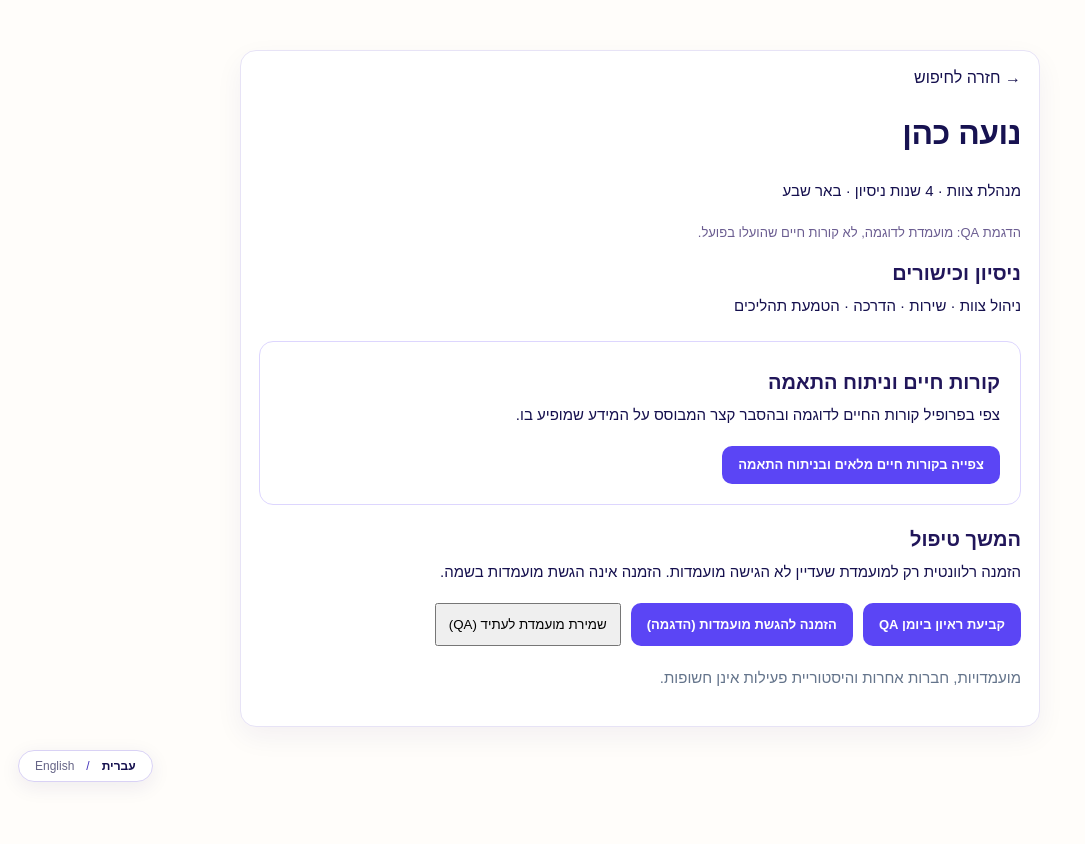
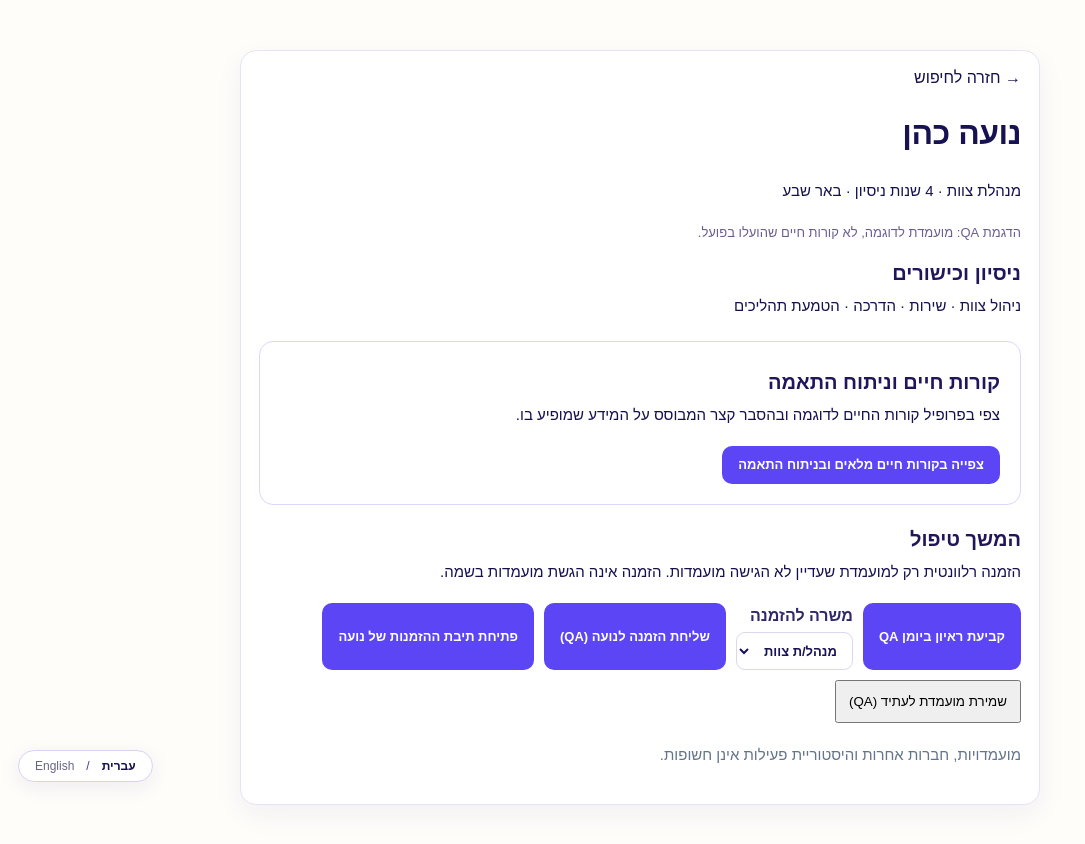
Before and after one commit to IritSel/recruitment-ai, a Next.js app: page /recruiter/candidates/1 in a window 1280 px wide. Shown: the top 844 px of the page, without its empty margins (0-1085 px from the left). Before the commit the page ends 800 px from the top, so only its background shows below. Built offline with nearby package versions, Linux system fonts and the light colour scheme.

Commit message:
Enable QA candidate invitation with selectable job and candidate inbox link

```diff
--- a/app/recruiter/candidates/1/page.tsx
+++ b/app/recruiter/candidates/1/page.tsx
@@ -6,7 +6,10 @@ export default function CandidateSearchProfile(){
  const en=useSiteLanguage()==="en";
  const [note,setNote]=useState("");
  const [saved,setSaved]=useState(false);
- useEffect(()=>{try{setSaved((JSON.parse(localStorage.getItem("how-qa-saved-candidates")||"[]") as string[]).includes("noa"))}catch{}},[]);
+ const [jobs,setJobs]=useState<{id:string;title:string}[]>([]);
+ const [selectedJob,setSelectedJob]=useState("qa-demo-team");
+ useEffect(()=>{try{const raw=JSON.parse(localStorage.getItem("how-qa-published-jobs")||"[]");setJobs([{id:"qa-demo-service",title:"נציגי שירות"},{id:"qa-demo-team",title:"מנהל/ת צוות"},{id:"qa-demo-backoffice",title:"בק אופיס"},...(Array.isArray(raw)?raw.filter((j:any)=>j?.qa===true&&typeof j.id==="string"&&typeof j.title==="string").map((j:any)=>({id:j.id,title:j.title})):[])]);setSaved((JSON.parse(localStorage.getItem("how-qa-saved-candidates")||"[]") as string[]).includes("noa"))}catch{}},[]);
+ function invite(){try{const title=jobs.find(j=>j.id===selectedJob)?.title;if(!title){setNote("יש לבחור משרה.");return}const raw=JSON.parse(localStorage.getItem("how-qa-job-offers")||"[]");const list=Array.isArray(raw)?raw:[];const next=[...list.filter((o:any)=>!(o.candidateId==="noa"&&o.jobId===selectedJob)),{candidateId:"noa",jobId:selectedJob,jobTitle:title,status:"pending",sentAt:new Date().toISOString(),recruiterName:"מגייסת QA",companyName:"חברת הדגמה HOW?"}];localStorage.setItem("how-qa-job-offers",JSON.stringify(next));setNote("ההזמנה נשלחה לתיבת ההזמנות של נועה כהן בסביבת QA. אפשר לפתוח את תיבת המועמדת בדפדפן זה כדי לאמת קבלה.")}catch{setNote("לא ניתן לשמור את ההזמנה.")}}
  function toggleSaved(){try{const raw=JSON.parse(localStorage.getItem("how-qa-saved-candidates")||"[]");const ids:string[]=Array.isArray(raw)?raw.filter((v):v is string=>typeof v==="string"):[];const next=saved?ids.filter(id=>id!=="noa"):Array.from(new Set([...ids,"noa"]));localStorage.setItem("how-qa-saved-candidates",JSON.stringify(next));setSaved(!saved);setNote(saved?"המועמדת הוסרה מהרשימה השמורה ב־QA.":"המועמדת נשמרה ב־QA. אפשר להציע לה משרה מתוך דף המשרות.")}catch{setNote("לא ניתן לשמור בדפדפן.")}}
  return <main className="shell"><section className="choice" style={{maxWidth:800,margin:"50px auto"}}>
  <Link href="/recruiter/candidates">→ {en?"Back to search":"חזרה לחיפוש"}</Link>
@@ -21,7 +24,7 @@ export default function CandidateSearchProfile(){
  <h2>{en?"Next action":"המשך טיפול"}</h2>
  <p>{en?"An invitation is appropriate only for someone who has not applied to the job. It does not submit an application on their behalf.":"הזמנה רלוונטית רק למועמדת שעדיין לא הגישה מועמדות. הזמנה אינה הגשת מועמדות בשמה."}</p>
  <div style={{display:"flex",gap:10,flexWrap:"wrap"}}><Link className="button" href="/recruiter/schedule?candidate=noa">קביעת ראיון ביומן QA</Link>
- <button className="button" onClick={()=>setNote(en?"Demo only: No invitation was actually sent.":"הדגמה בלבד: לא נשלחה הזמנה בפועל.")}>{en?"Invite to apply (demo)":"הזמנה להגשת מועמדות (הדגמה)"}</button>
+ <label style={{display:"grid",gap:4}}>משרה להזמנה<select aria-label="בחירת משרה להזמנה" value={selectedJob} onChange={e=>setSelectedJob(e.target.value)} style={{padding:10,borderRadius:8,border:"1px solid #ddd6fe"}}>{jobs.map(j=><option key={j.id} value={j.id}>{j.title}</option>)}</select></label><button className="button" onClick={invite}>{en?"Send QA invitation":"שליחת הזמנה לנועה (QA)"}</button><Link className="button" href="/candidate/invitations">פתיחת תיבת ההזמנות של נועה</Link>
  <button onClick={toggleSaved} style={{padding:12}}>{saved?(en?"Remove saved candidate":"הסרה מהמועמדים השמורים"):(en?"Save candidate (QA)":"שמירת מועמדת לעתיד (QA)") }</button>
  </div>{note&&<p role="status" style={{color:"#2f6f6a"}}>{note}</p>}
  <p style={{color:"#64748b",marginTop:20}}>{en?"Other applications, employers and activity history are private.":"מועמדויות, חברות אחרות והיסטוריית פעילות אינן חשופות."}</p>
```
